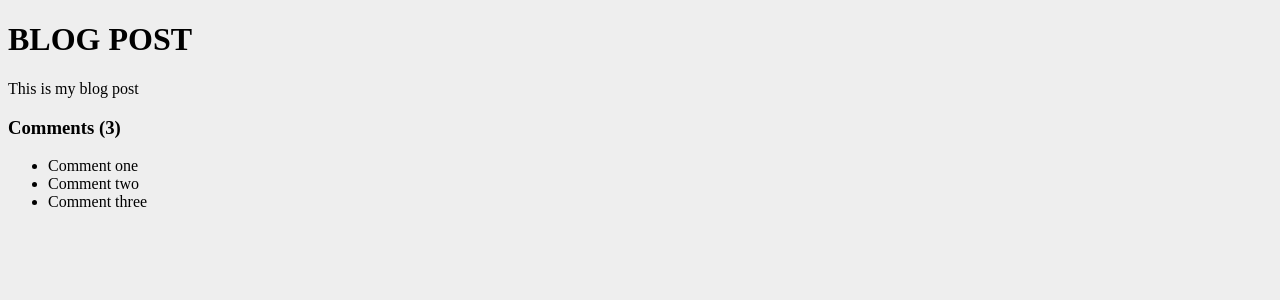
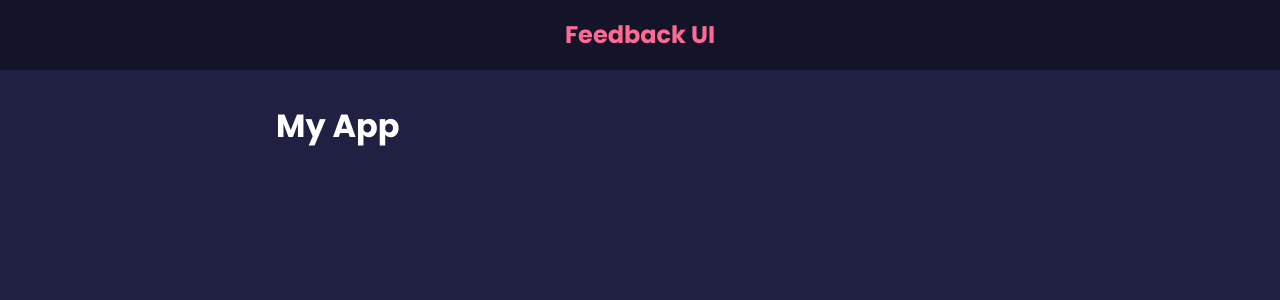
Before and after one commit to Muratozbk/react-feedback-app, a React (Create React App) app: page / in a window 1280 px wide. Shown: the top 300 px of the page. Built offline with nearby package versions, Linux system fonts and the light colour scheme.

Commit message:
react style

```diff
--- a/src/App.js
+++ b/src/App.js
@@ -1,43 +1,33 @@
+import Header from "./components/Header"
+
 function App() {
-    const title = 'Blog Post'
-    const body = 'This is my blog post'
-    const comments = [
-        { id: 1, text: 'Comment one' },
-        { id: 2, text: 'Comment two' },
-        { id: 3, text: 'Comment three' }
-    ]
-
-    const loading = false
-    const showComments = true
-    if (loading) return <h1>Loading...</h1>
-
-    const commentBlock = (<div className="commentes">
-        <h3>Comments ({comments.length}) </h3>
-        <ul>
-            {comments.map((comment, index) => (
-                <li key={index}>{comment.text}</li>
-            ))}
-        </ul>
-    </div>)
-
     return (
-        <div className='container'>
-            <h1>{title.toUpperCase()}</h1>
-            <p>{body}</p>
-
-            {showComments && commentBlock}
-
-        </div>
+        <>
+            <Header />
+            <div className='container'>
+                <h1>My App</h1>
+            </div>
+        </>
     )
 }
 
 export default App
 
 
-// import React from "react";
-
 // function App() {
-//     return React.createElement('div', { className: 'container' },
-//         React.createElement('h1', {}, 'My App'))
-// }
-// export default App
+//     const title = 'Blog Post'
+//     const body = 'This is my blog post'
+//     const comments = [
+//         { id: 1, text: 'Comment one' },
+//         { id: 2, text: 'Comment two' },
+//         { id: 3, text: 'Comment three' }]
+//     const loading = false ;const showComments = true
+//     if (loading) return <h1>Loading...</h1>
+//     const commentBlock = (<div className="comments">
+//         <h3>Comments ({comments.length}) </h3>  <ul>
+//             {comments.map(cm =>
+//                 <li key={cm.id}>{cm.text}</li>)} </ul> </div>)
+//     return (
+//         <div className='container'>
+//             <h1>{title.toUpperCase()}</h1>
+//             <p>{body}</p>{showComments && commentBlock}</div>)}
--- /dev/null
+++ b/src/components/Header.jsx
@@ -0,0 +1,29 @@
+import PropTypes from 'prop-types'  // impt
+
+function Header({ text, bgColor, textColor }) {
+    const headerStyles = {
+        backgroundColor: bgColor,
+        color: textColor,
+    }
+    return (
+        <header style={headerStyles}>
+            <div className="container">
+                <h2>{text} </h2>
+            </div>
+        </header>
+    )
+}
+
+Header.defaultProps = {
+    text: 'Feedback UI',
+    bgColor: 'rgba(0,0,0,0.4)',
+    textColor: '#ff6a95',
+}
+
+Header.prototype = {
+    text: PropTypes.string,
+    bgColor: PropTypes.string,
+    textColor: PropTypes.string
+}
+
+export default Header
--- a/src/index.css
+++ b/src/index.css
@@ -1,3 +1,231 @@
+@import url('https://fonts.googleapis.com/css2?family=Poppins:wght@400;600;700&display=swap');
+
+* {
+    box-sizing: border-box;
+    margin: 0;
+    padding: 0;
+}
+
 body {
-    background: #eee;
+    font-family: 'Poppins', sans-serif;
+    background-color: #202142;
+    color: #fff;
+    line-height: 1.6;
 }
+
+ul {
+    list-style: none;
+}
+
+.container {
+
+    max-width: 768px;
+    margin: auto;
+    padding: 0 20px;
+}
+
+header {
+    height: 70px;
+    width: 100%;
+    display: flex;
+    justify-content: space-between;
+    align-items: center;
+    margin-bottom: 30px;
+}
+
+.card {
+    background-color: #fff;
+    color: #333;
+    border-radius: 15px;
+    padding: 40px 50px;
+    margin: 20px 0;
+    position: relative;
+}
+
+.card.reverse {
+    background-color: rgba(0, 0, 0, 0.4);
+    color: #fff;
+}
+
+.card h2 {
+    font-size: 22px;
+    font-weight: 600;
+    text-align: center;
+}
+
+.rating {
+    display: flex;
+    align-items: center;
+    justify-content: space-around;
+    margin: 30px 0 40px;
+}
+
+.rating li,
+.num-display {
+    position: relative;
+    background: #f4f4f4;
+    width: 50px;
+    height: 50px;
+    padding: 10px;
+    text-align: center;
+    border-radius: 50%;
+    font-size: 19px;
+    border: 1px #eee solid;
+    transition: 0.3s;
+}
+
+.rating li label {
+    position: absolute;
+    top: 50%;
+    left: 50%;
+    width: 50px;
+    height: 50px;
+    padding: 10px;
+    border-radius: 50%;
+    transform: translate(-50%, -50%);
+    cursor: pointer;
+}
+
+.rating li:hover,
+.num-display {
+    background: #ff6a95;
+    color: #fff;
+}
+
+[type='radio'] {
+    opacity: 0;
+}
+
+[type='radio']:checked~label {
+    background: #ff6a95;
+    color: #fff;
+}
+
+.input-group {
+    display: flex;
+    flex-direction: row;
+    border: 1px solid #ccc;
+    padding: 8px 10px;
+    border-radius: 8px;
+}
+
+input {
+    flex-grow: 2;
+    border: none;
+    font-size: 16px;
+}
+
+input:focus {
+    outline: none;
+}
+
+.feedback-stats {
+    color: #fff;
+    display: flex;
+    justify-content: space-between;
+    align-items: center;
+}
+
+.num-display {
+    position: absolute;
+    top: -10px;
+    left: -10px;
+}
+
+.close,
+.edit {
+    position: absolute;
+    top: 10px;
+    right: 20px;
+    cursor: pointer;
+    background: none;
+    border: none;
+}
+
+.edit {
+    right: 40px;
+}
+
+.btn {
+    color: #fff;
+    border: 0;
+    border-radius: 8px;
+    color: #fff;
+    width: 100px;
+    height: 40px;
+    cursor: pointer;
+}
+
+.btn-primary {
+    background-color: #202142;
+}
+
+.btn-secondary {
+    background: #ff6a95;
+}
+
+.btn:hover {
+    transform: scale(0.98);
+    opacity: 0.9;
+}
+
+.btn:disabled {
+    background-color: #cccccc;
+    color: #333;
+    cursor: auto;
+}
+
+.btn:disabled:hover {
+    transform: scale(1);
+    opacity: 1;
+}
+
+.message {
+    padding-top: 10px;
+    text-align: center;
+    color: rebeccapurple;
+}
+
+/* FIX: Remove position: absolute to keep about icon at the bottom of the
+ * document */
+.about-link {
+    display: flex;
+    justify-content: flex-end;
+}
+
+/* FIX: Remove position: absolute to keep about icon at the bottom of the
+ * document */
+.about-link a {
+    color: #fff;
+    cursor: pointer;
+}
+
+.about-link a:hover {
+    color: #ff6a95;
+}
+
+.about h1 {
+    margin-bottom: 20px;
+}
+
+.about p {
+    margin: 10px 0;
+}
+
+@media (max-width: 600px) {
+    .rating li {
+        margin: 10px 3px;
+    }
+
+    .rating {
+        display: flex;
+        align-items: center;
+        justify-content: center;
+        flex-wrap: wrap;
+        margin: 30px 0 40px;
+    }
+
+    .input-group input {
+        width: 80%;
+    }
+}
```
